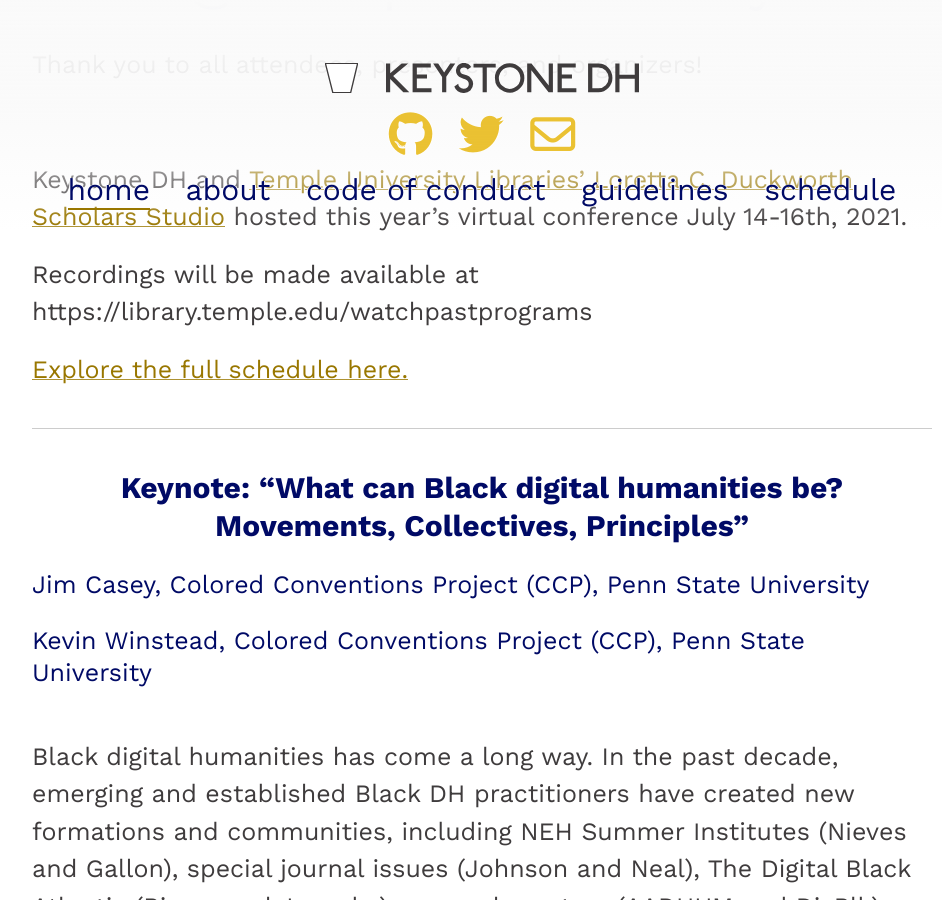
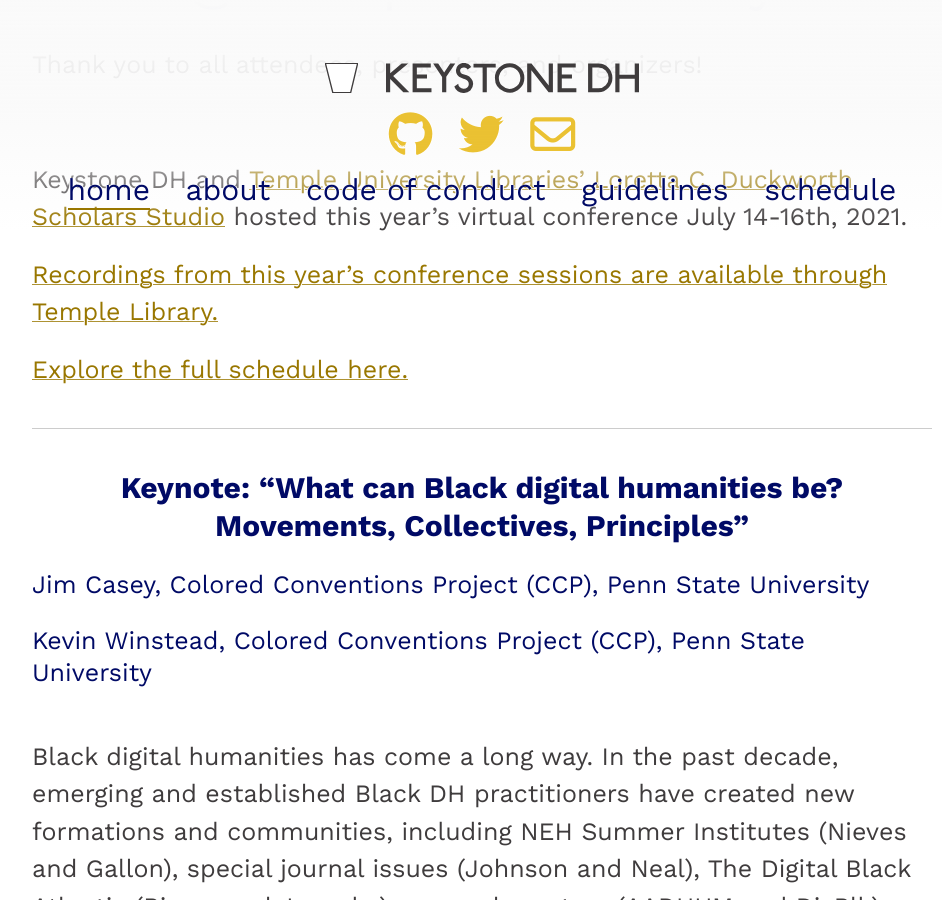
Before and after one commit to KeystoneDH/2021, a Jekyll site: the page built from index.md, in a window 1280 px wide and 900 px high, scrolled down 449 px. Shown: the whole window, without its empty margins (158-1100 px from the left). Built offline with Jekyll 4.4.1, drawn with Linux system fonts in a browser that asks for light colours; nearby versions of some CDN libraries.

Commit message:
updates post conference messaging and unlinks live google sheet

```diff
--- a/index.md
+++ b/index.md
@@ -13,7 +13,7 @@ Thank you to all attendees, presenters, and organizers!
 
 Keystone DH and [Temple University Libraries’ Loretta C. Duckworth Scholars Studio](https://library.temple.edu/lcdss) hosted this year’s virtual conference July 14-16th, 2021.
 
-Recordings will be made available at https://library.temple.edu/watchpastprograms
+[Recordings from this year's conference sessions are available through Temple Library.](https://library.temple.edu/watchpastprograms/list/5)
 
 [Explore the full schedule here.](https://keystonedh.network/2021/schedule)
 
```
